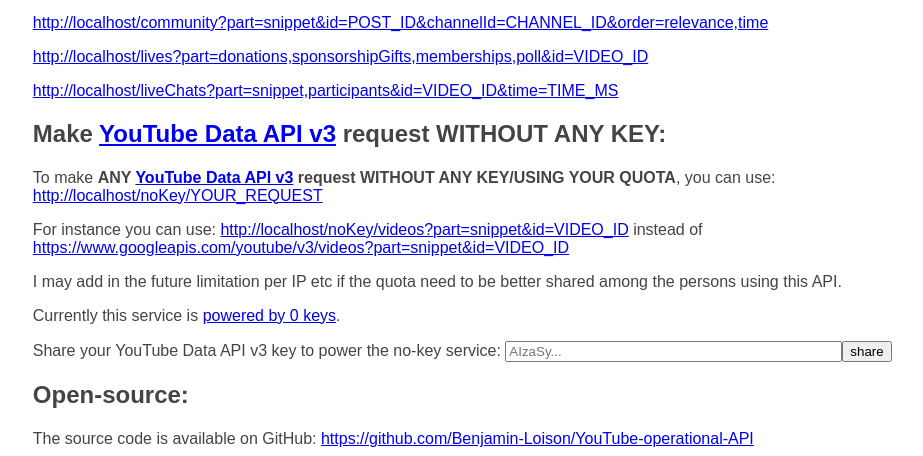
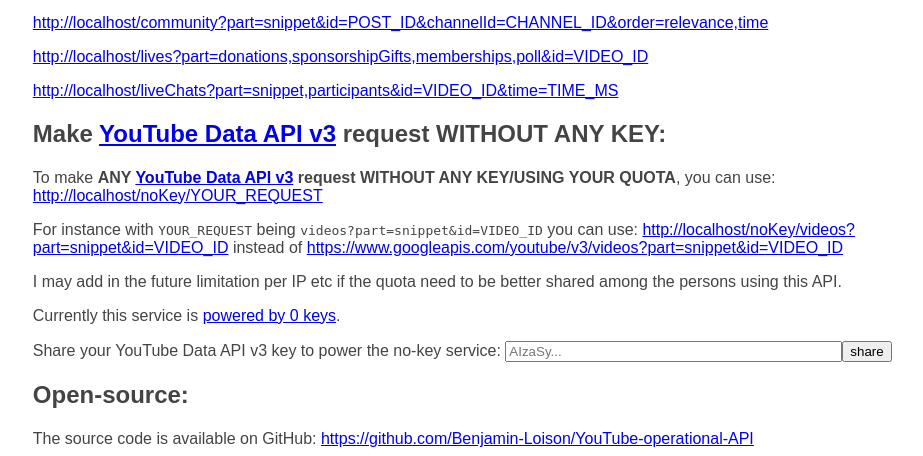
Before and after one commit to Benjamin-Loison/YouTube-operational-API, a PHP site: page / in a window 1280 px wide. Shown: the part 563-1019 px from the top of the page, without its empty margins (140-1063 px from the left). Run offline with PHP 8.4, Linux system fonts and the light colour scheme.

Commit message:
Precise `YOUR_REQUEST` value in the example

```diff
--- a/index.php
+++ b/index.php
@@ -251,7 +251,7 @@
 <h2>Make <?php yt(); ?> request WITHOUT ANY KEY:</h2>
 
 <p>To make <strong>ANY <?php yt(); ?> request WITHOUT ANY KEY/USING YOUR QUOTA</strong>, you can use: <?php $noKey = 'noKey'; echo url(WEBSITE_URL . "$noKey/YOUR_REQUEST"); ?></p>
-<p>For instance you can use: <?php $example = 'videos?part=snippet&id=VIDEO_ID'; echo url(WEBSITE_URL . "$noKey/$example"); ?> instead of <?php echo url("https://www.googleapis.com/youtube/v3/$example"); ?></p>
+<p>For instance with <code>YOUR_REQUEST</code> being <code><?php $example = 'videos?part=snippet&id=VIDEO_ID'; echo $example; ?></code> you can use: <?php echo url(WEBSITE_URL . "$noKey/$example"); ?> instead of <?php echo url("https://www.googleapis.com/youtube/v3/$example"); ?></p>
 <p>I may add in the future limitation per IP etc if the quota need to be better shared among the persons using this API.</p>
 <?php
 
```
